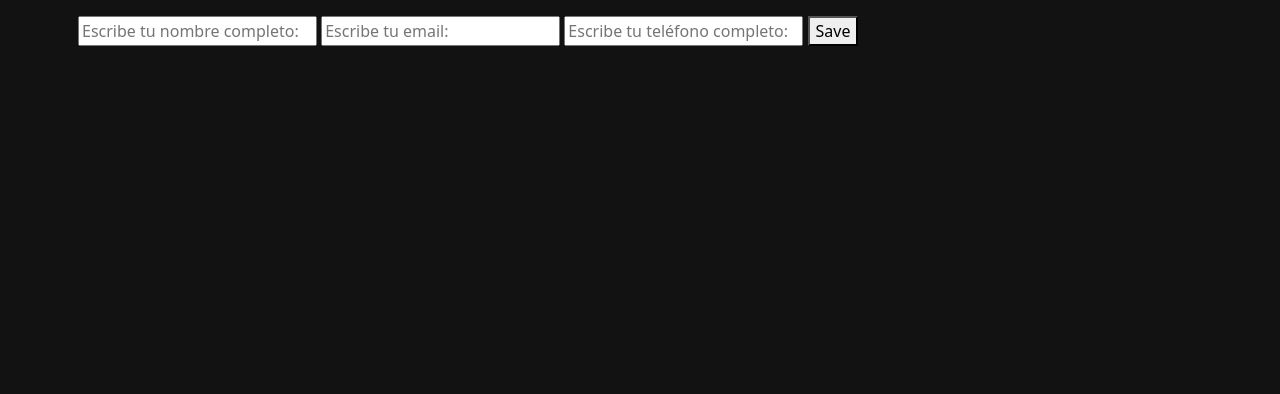
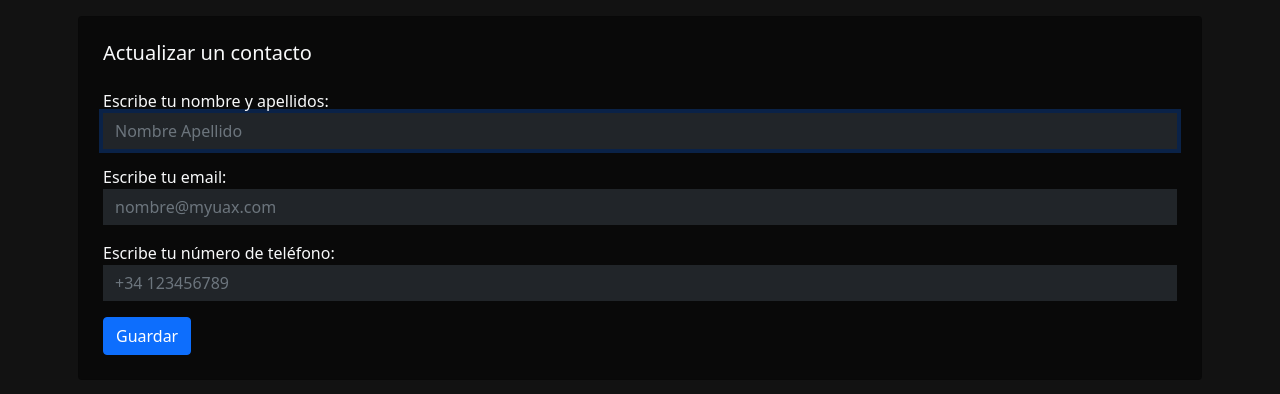
Before and after one commit to carlotamartin/Practica-2-bases-de-datos, a Flask app: template templates/update_contact.html in a window 1280 px wide. Shown: the part 96-490 px from the top of the page. Run offline with Flask 2, Linux system fonts and the light colour scheme; the template is opened without the code that fills it, so the values that code supplies are empty.

Commit message:
prueba en update_contact

```diff
--- a/templates/update_contact.html
+++ b/templates/update_contact.html
@@ -3,11 +3,50 @@
 {%block body%}
 <h1></h1>
 
-<form action = '/update_contact/{{contact.id}}' method = 'POST'>
-    <input type='text' name='fullname' placeholder = 'Escribe tu nombre completo: ' value = '{{contact.fullname}}' />
-    <input type='text' name='email' placeholder = 'Escribe tu email: ' value = '{{contact.email}}' />
-    <input type='text' name='phone' placeholder = 'Escribe tu teléfono completo: ' value = '{{contact.phone}}'/>
-    <button>Save</button>
+
+
+
+<form action = '/update_contact/{{contact.id}}' method = 'POST' class="card bg-black text-light">
+    <div class="card-body p-4">
+        <h1 class="h5 mb-4">Actualizar un contacto
+        </h1>
+
+        <div class="mb-3">
+            <label for="fullname">Escribe tu nombre y apellidos:</label>
+            <input
+                type="text"
+                name="fullname"
+                class="form-control rounded-0 bg-dark border-0 text-white"
+                placeholder="Nombre Apellido"
+                autofocus
+                value = '{{contact.fullname}}'
+            />
+        </div>
+
+        <div class="mb-3">
+            <label for="email">Escribe tu email:</label>
+            <input
+                type="text"
+                name="email"
+                class="form-control rounded-0 bg-dark border-0 text-white"
+                placeholder="nombre@myuax.com"
+                required
+                value = '{{contact.email}}'
+            />
+        </div>
+
+        <div class="mb-3">
+            <label for="phone">Escribe tu número de teléfono:</label>
+            <input
+                type="text"
+                name="phone"
+                class="form-control rounded-0 bg-dark border-0 text-white"
+                placeholder="+34 123456789"
+                value = '{{contact.phone}}'
+            />
+        </div>
+
+        <button class="btn btn-primary">Guardar</button>
+    </div>
 </form>
-
 {% endblock%}
```
